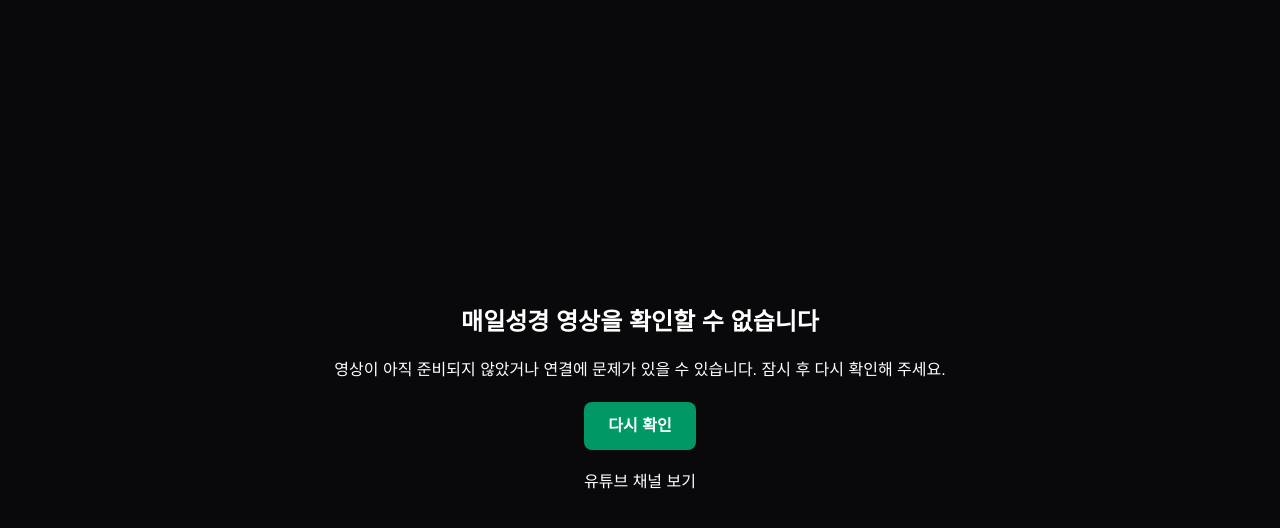
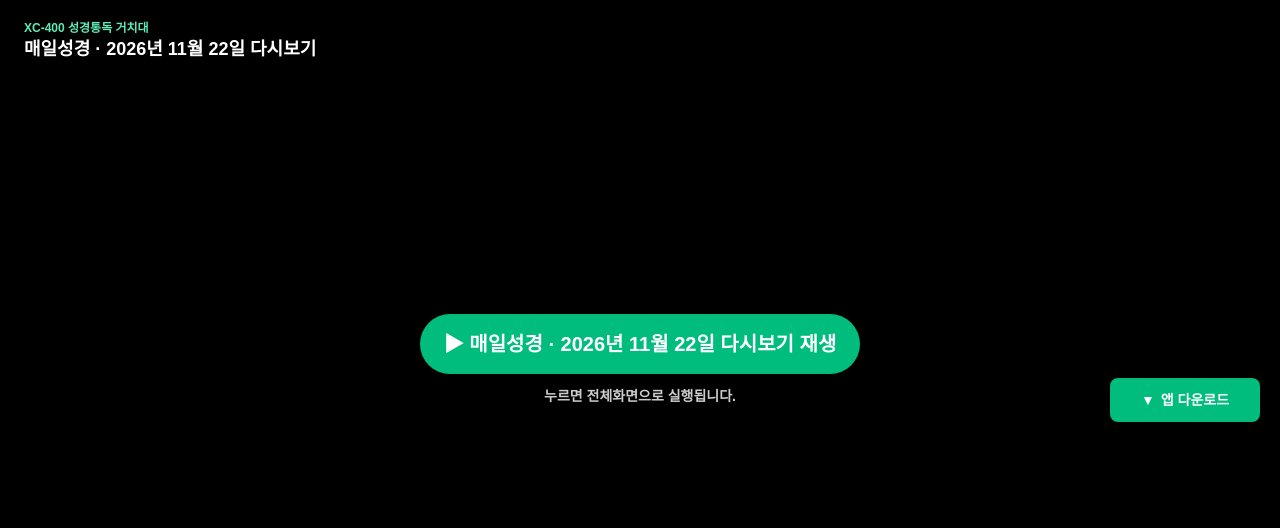
Before and after one commit to donfsucha/man-yage-uri, a Next.js app: page /l/1 in a window 1280 px wide. Shown: the top 528 px of the page. Built offline with nearby package versions, Linux system fonts and the light colour scheme; no server answers.

Commit message:
Show independent dated replays on all five QT routes

```diff
--- a/src/app/l/[content]/page.tsx
+++ b/src/app/l/[content]/page.tsx
@@ -1,5 +1,5 @@
 import { notFound } from "next/navigation";
-import { findLatestQtVideo, qtChannels } from "@/lib/xcan/qt-videos";
+import { chooseDatedQtVideo, findLatestQtVideo, parseQtWatchDate, qtChannels, qtVideoTitle, verifiedQtReplay } from "@/lib/xcan/qt-videos";
 import SuwonPlayer from "../../suwon/suwon-player";
 
 export const dynamic = "force-dynamic";
@@ -8,17 +8,25 @@ export default async function QtVideoPage({ params }: { params: Promise<{ conten
   const { content } = await params;
   if (!Object.prototype.hasOwnProperty.call(qtChannels, content)) notFound();
   const channel = qtChannels[content];
-  let video: ReturnType<typeof findLatestQtVideo> = null;
+  const now = new Date();
+  let candidate: ReturnType<typeof findLatestQtVideo> = null;
+  let watchDate: string | null = null;
   try {
-    const response = await fetch(channel.url, { cache: "no-store", signal: AbortSignal.timeout(10000) });
-    if (response.ok) video = findLatestQtVideo(await response.text(), channel);
+    const response = await fetch(channel.url, { cache: "no-store", signal: AbortSignal.timeout(5000) });
+    if (response.ok) candidate = findLatestQtVideo(await response.text(), channel, now);
+    const seed = verifiedQtReplay(content);
+    if (candidate && !channel.dated && candidate.id !== seed?.id) {
+      const watch = await fetch(`https://www.youtube.com/watch?v=${candidate.id}`, { cache: "no-store", signal: AbortSignal.timeout(5000) });
+      if (watch.ok) watchDate = parseQtWatchDate(await watch.text(), content, candidate.id);
+    }
   } catch {
-    // Let the viewer retry when YouTube is temporarily unavailable.
+    // Keep a known dated replay when the channel or watch metadata is unavailable.
   }
+  const video = chooseDatedQtVideo(content, candidate, watchDate, now);
   if (video) return (
     <>
       <script dangerouslySetInnerHTML={{ __html: "if (window.AndroidBot) window.xcanFullscreenClickBound = true;" }} />
-      <SuwonPlayer videoId={video.id} title={channel.name} />
+      <SuwonPlayer videoId={video.id} title={qtVideoTitle(content, video, now)} />
     </>
   );
   return (
```
